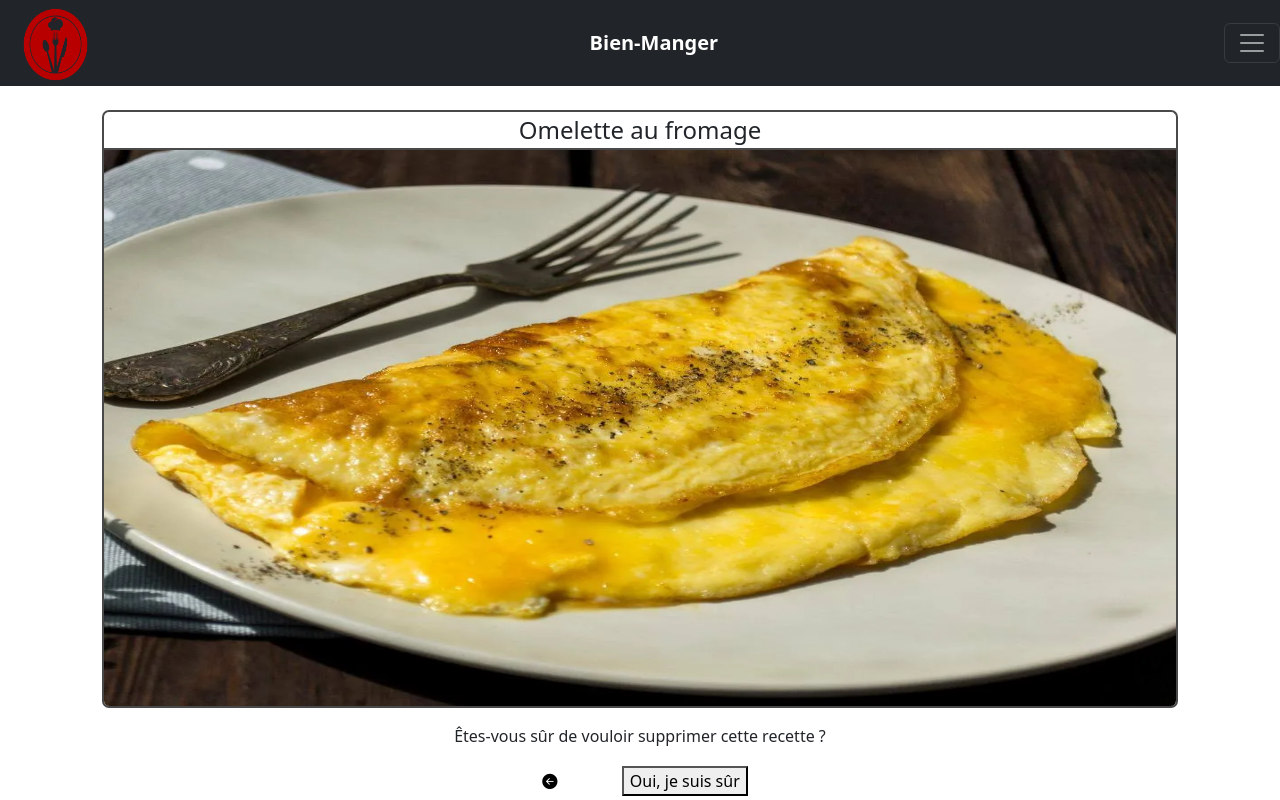
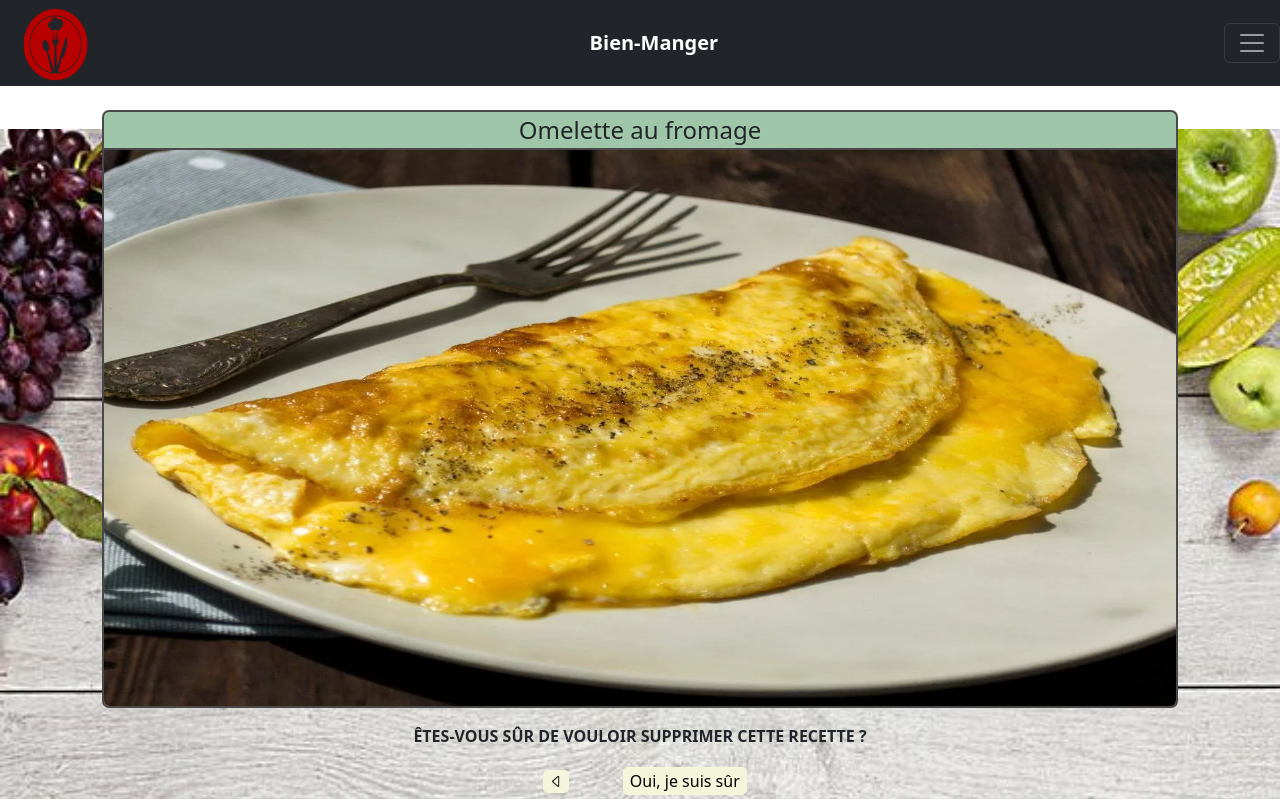
Before and after one commit to Kennt49/BienManger_v2, a Vue app: page /supprimer in a window 1280 px wide. Built offline with nearby package versions, Linux system fonts and the light colour scheme.

Commit message:
supprimer view et css change

```diff
--- a/public/style.css
+++ b/public/style.css
@@ -5,6 +5,7 @@
 
 body {
     width: 100vw;
+
 
 }
 
@@ -151,9 +152,19 @@ input {
     font-size: 95%;
 }
 
-.bi-arrow-left-circle-fill {
+.bi-caret-left {
     color: black;
     font-size: 95%;
+    border-radius: 5px;
+    background-color: beige;
+}
+
+.bt-confirmation-supr {
+    background-color: transparent;
+    border: 1px solid;
+    border-radius: 5px;
+    border-color: transparent;
+    background-color: beige;
 }
 
 .bi-trash-fill {
@@ -201,6 +212,7 @@ input {
     justify-content: center;
 }
 
+/*barre mention légales*/
 .mention_legales {
     display: flex;
     justify-content: center;
@@ -210,6 +222,33 @@ input {
 
 .texte_mention {
     color: white;
+}
+
+.box-choix-supr {
+    display: flex;
+    flex-direction: column;
+    width: 100%;
+    height: auto;
+    justify-content: center;
+    align-items: center;
+
+}
+
+.text-choix-supr {
+    display: flex;
+    flex-direction: column;
+    justify-content: center;
+    text-transform: uppercase;
+    font-size: medium;
+}
+
+.champs-choix-supr {
+    width: 84%;
+    display: flex;
+    flex-direction: column;
+    justify-content: center;
+    align-items: center;
+    margin: 0px;
 }
 
 @media screen and (min-width: 540px) {
@@ -263,6 +302,14 @@ input {
         color: transparent;
         border-color: transparent;
     }
+
+    .bi-caret-left {
+        color: black;
+        font-size: 95%;
+        border-radius: 5px;
+        background-color: beige;
+        width: 26px;
+    }
 }
 
 .choix {
@@ -288,6 +335,7 @@ input {
     border-style: solid;
     border-color: rgb(73, 73, 73);
     border-radius: 7px 7px 0px 0px;
+    background-color: #A0C6A9;
 }
 
 .nom-recette-supr {
@@ -301,7 +349,7 @@ input {
     height: 280px;
     display: flex;
     justify-content: center;
-    margin: 18px 0px 18px 0px;
+    margin: 5px 0px 18px 0px;
 }
 
 .tab-recette {
@@ -328,7 +376,9 @@ input {
     border-style: solid;
     border-color: rgb(73, 73, 73);
     border-radius: 0px 0px 7px 7px;
+
 }
+
 
 @media screen and (min-width: 540px) {
 
--- a/src/views/SupprimerView.vue
+++ b/src/views/SupprimerView.vue
@@ -1,10 +1,10 @@
 <template>
 
-    <body class="back">
+    <body class="back-img-cover">
 
         <VignetteNavbar />
 
-        <div class="recette-supr">
+        <div class=" recette-supr">
             <div class="tab-recette">
                 <div class="recette-nom-tab">
                     <p class="nom-recette-supr">Omelette au fromage</p>
@@ -15,16 +15,42 @@
                 </div>
             </div>
         </div>
-        <div>
+        <div class="box-choix-supr">
+            <div class="champs-choix-supr">
+                <div class="text-choix-supr bold">
                     <p>Êtes-vous sûr de vouloir supprimer cette recette ?</p>
                 </div>
                 <div class="choix">
                     <div class="display">
                         <button type="button" class="btn display btn-outline-primary"><i
-                        class="bi bi-arrow-left-circle-fill"></i></button>
+                                class="bi bi-caret-left"></i></button>
                     </div>
                     <div class="display">
-                <button type="button" class="">Oui, je suis sûr</button>
+                        <button type="button" class="bt-confirmation-supr" data-bs-toggle="modal"
+                            data-bs-target="#modal1">Oui, je suis sûr</button>
+
+                        <!--Modal-->
+                        <div class="modal fade" data-bs-backdrop="static" id="modal1">
+                            <div class="modal-dialog modal-dialog-centered">
+                                <div class="modal-content">
+                                    <div class="modal-header">
+                                        <h5 class="modal-title" aria-labelledby="suppression confirmée">
+                                            Confirmation
+                                        </h5>
+                                    </div>
+                                    <div class="modal-body" aria-describedby="content"
+                                        aria-labelledby="la recette a bien été supprimée">
+                                        <p>La recette a bien été supprimée</p>
+                                    </div>
+                                    <div class="modal-footer">
+                                        <button class="btn btn-primary text-white"
+                                            aria-labelledby="Retour à la page d'acceuille">OK</button>
+                                    </div>
+                                </div>
+                            </div>
+                        </div>
+                    </div>
+                </div>
             </div>
         </div>
     </body>
```
Lines whose indentation alone changed are shown as unchanged.
